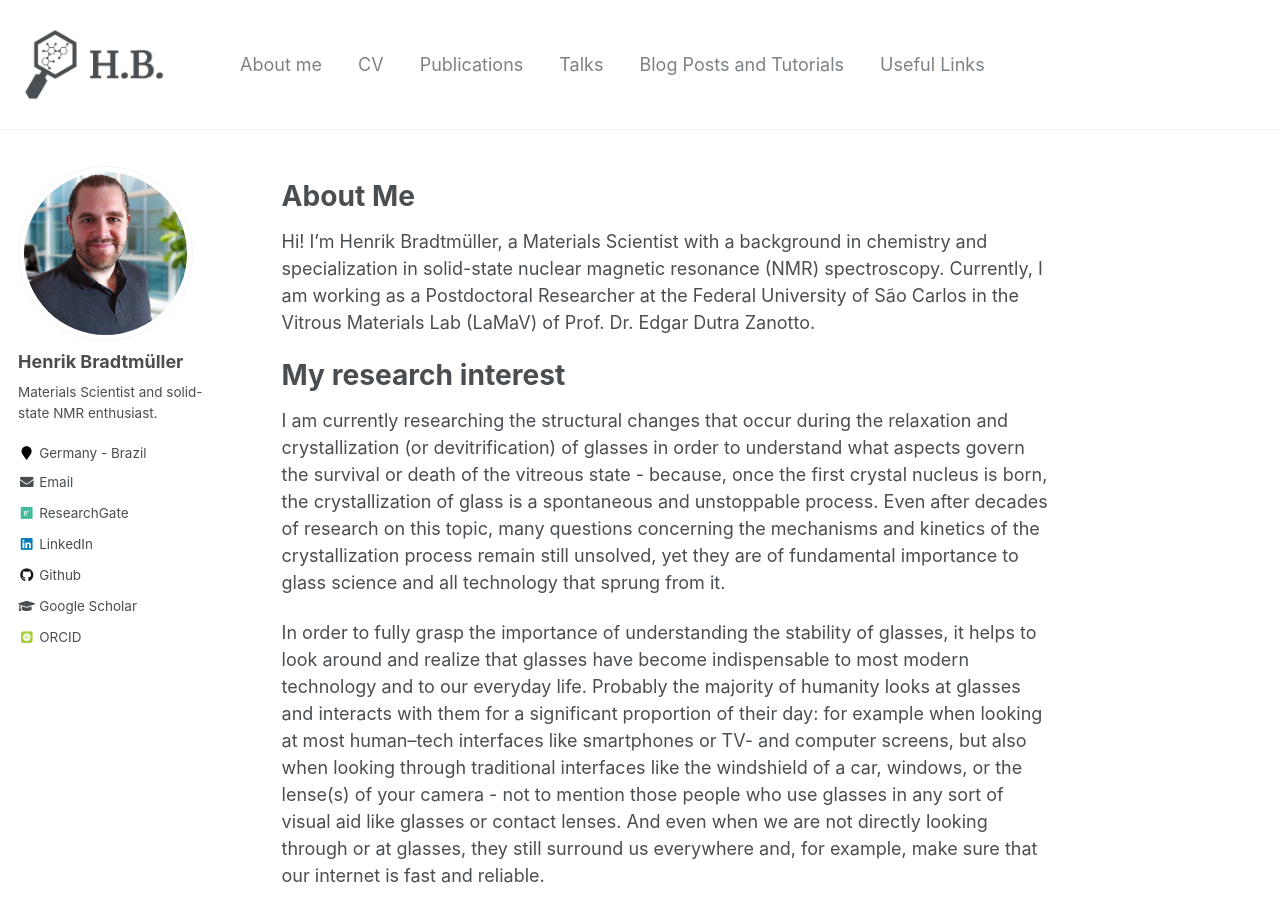
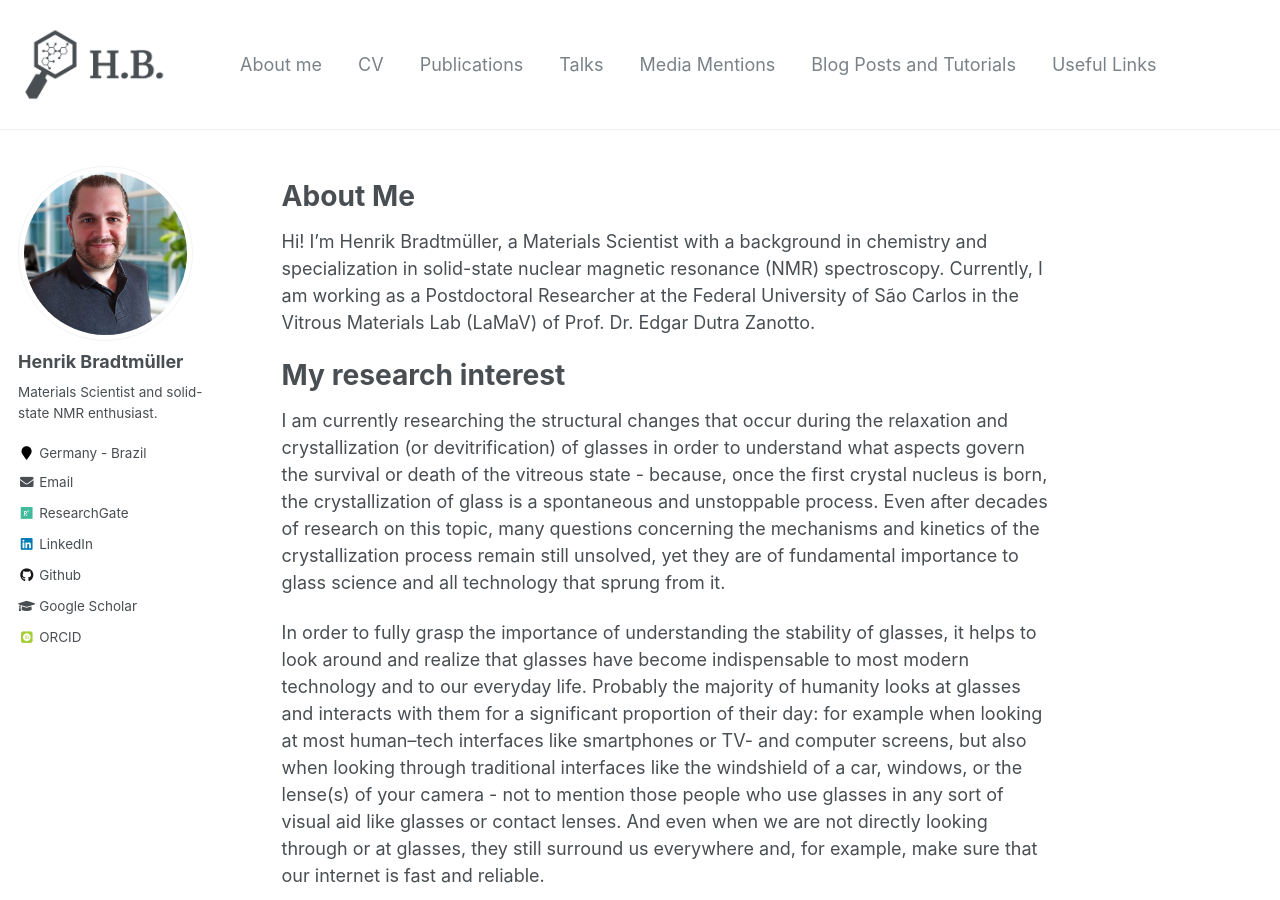
Before and after one commit to hbrmn/hbrmn.github.io, a Jekyll site: the page built from _pages/about.md, in a window 1280 px wide and 900 px high. Built offline with Jekyll 4.4.1, drawn with Linux system fonts in a browser that asks for light colours; some web fonts are replaced.

Commit message:
Update navigation.yml

```diff
--- a/_data/navigation.yml
+++ b/_data/navigation.yml
@@ -12,8 +12,8 @@ main:
   - title: "Talks"
     url: /talks/
 
-#  - title: "Teaching"
-#    url: /teaching/
+  - title: "Media Mentions"
+    url: /media/
 
 #  - title: "Portfolio"
 #    url: /portfolio/
```
